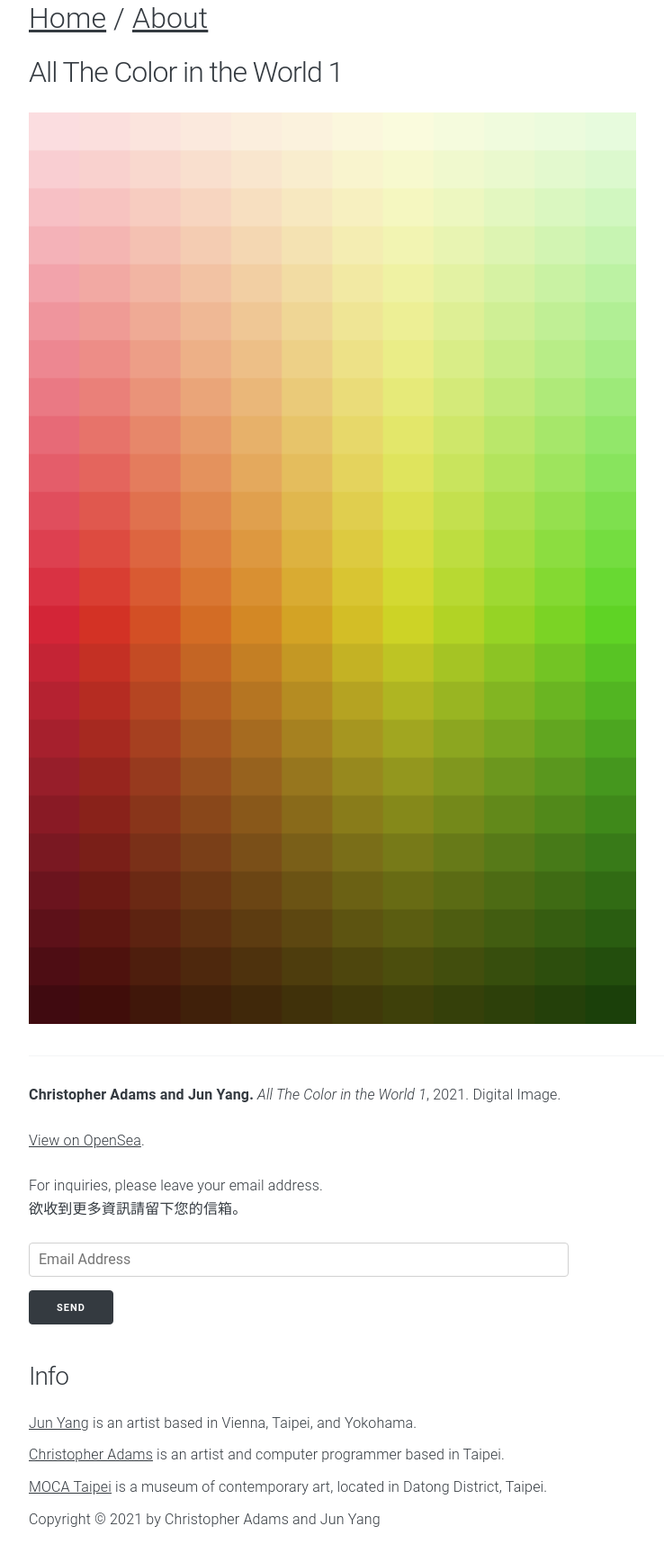
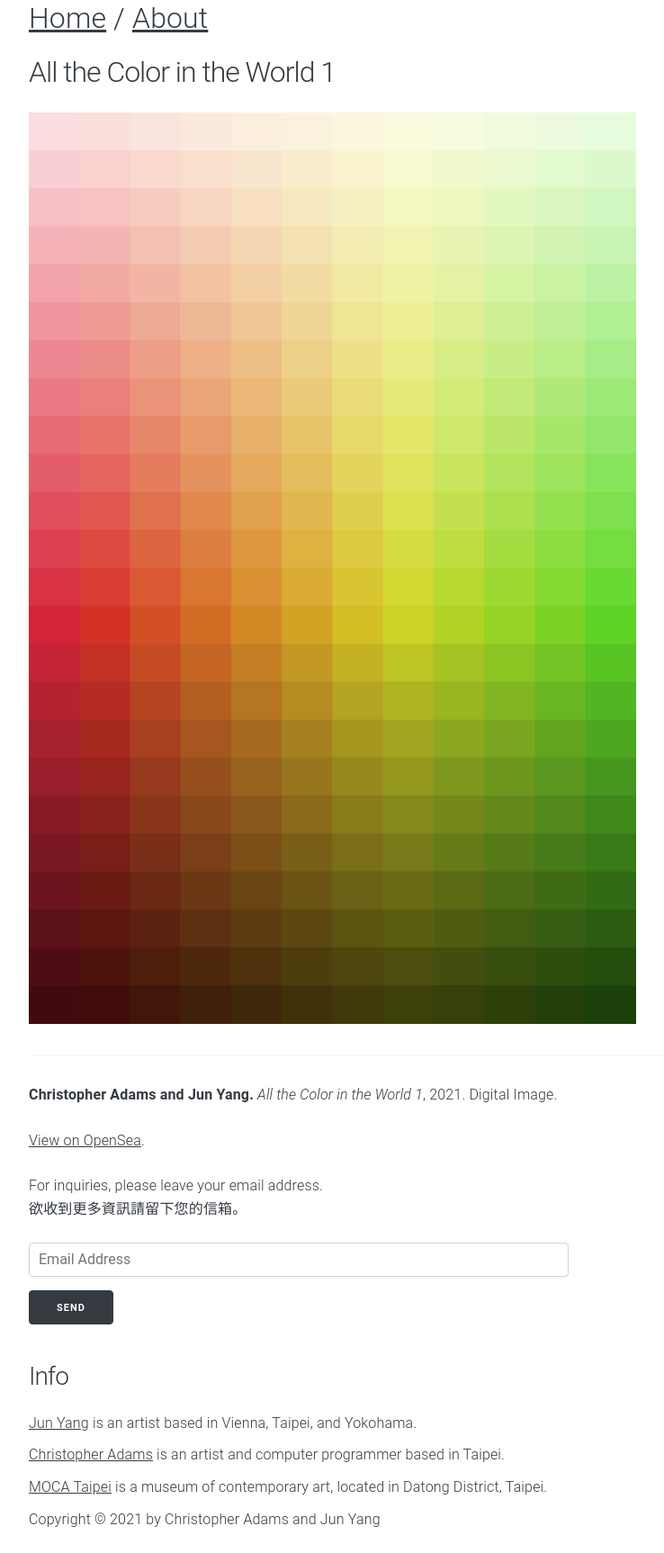
Before and after one commit to aparallax/allthecolorintheworld, a Jekyll site: the page built from _colors/1.html, in a window 1280 px wide. Shown: the whole page at 90% size, without its empty margins (68-806 px from the left). Built offline with Jekyll 4.4.1, drawn with Linux system fonts in a browser that asks for light colours.

Commit message:
Fix title case

```diff
--- a/_colors/1.html
+++ b/_colors/1.html
@@ -1,5 +1,5 @@
 ---
-title: All The Color in the World 1
+title: All the Color in the World 1
 image: /assets/images/preview-allthecolor-123-part-1.png
 opensea: https://opensea.io/assets/0x495f947276749ce646f68ac8c248420045cb7b5e/3459436306867691009647121785046400699387406863554480727972493427143987953665
 ---
--- a/_colors/2.html
+++ b/_colors/2.html
@@ -1,5 +1,5 @@
 ---
-title: All The Color in the World 2
+title: All the Color in the World 2
 image: /assets/images/preview-allthecolor-123-part-2.png
 opensea: https://opensea.io/assets/0x495f947276749ce646f68ac8c248420045cb7b5e/3459436306867691009647121785046400699387406863554480727972493428243499581441
 ---
--- a/_colors/3.html
+++ b/_colors/3.html
@@ -1,5 +1,5 @@
 ---
-title: All The Color in the World 3
+title: All the Color in the World 3
 image: /assets/images/preview-allthecolor-123-part-3.png
 opensea: https://opensea.io/assets/0x495f947276749ce646f68ac8c248420045cb7b5e/3459436306867691009647121785046400699387406863554480727972493429343011209217
 ---
--- a/_layouts/123.html
+++ b/_layouts/123.html
@@ -1,6 +1,6 @@
 ---
 layout: opensea
-title: All The Color in the World 1-2-3
+title: All the Color in the World 1-2-3
 ---
 
 <div class="posters">
```
